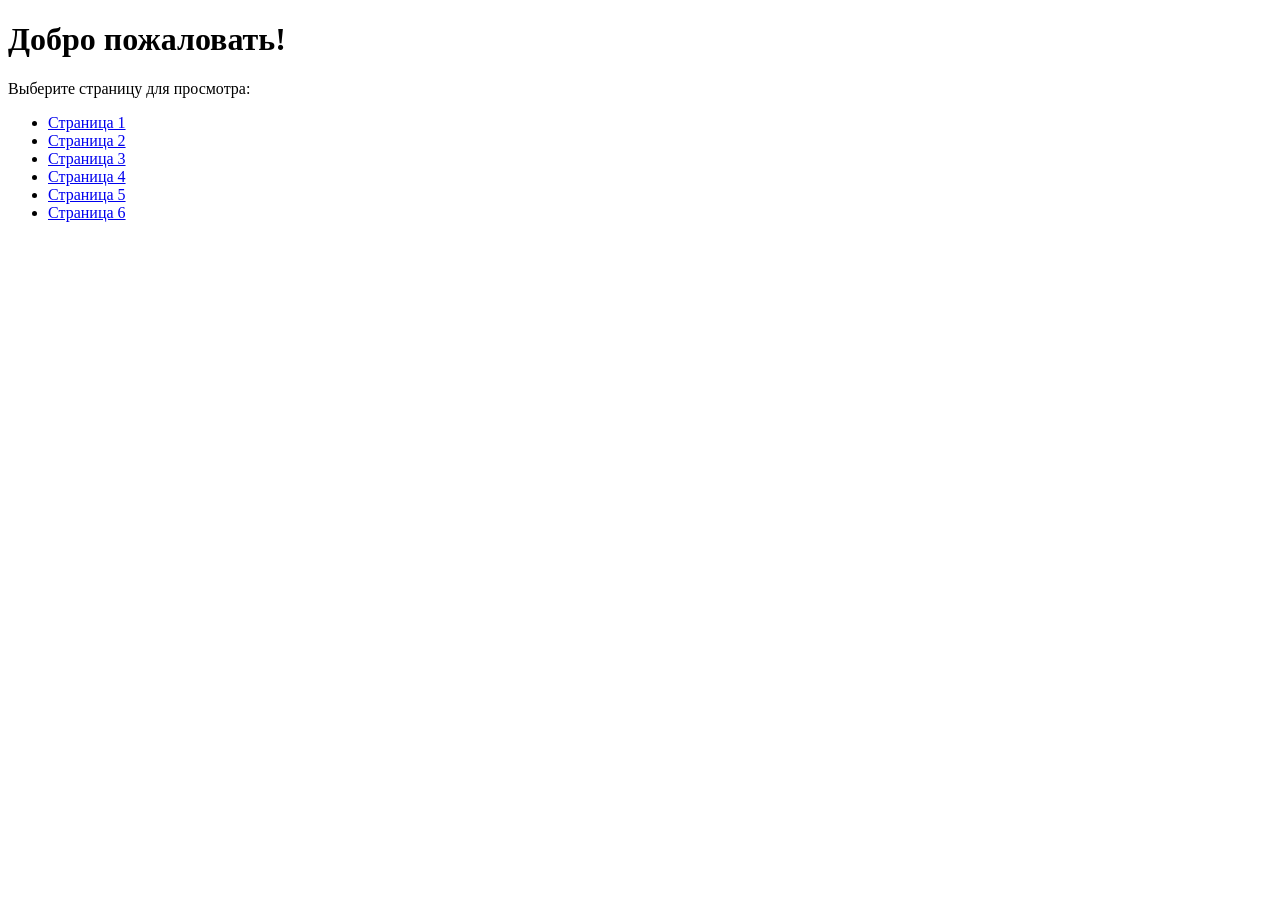
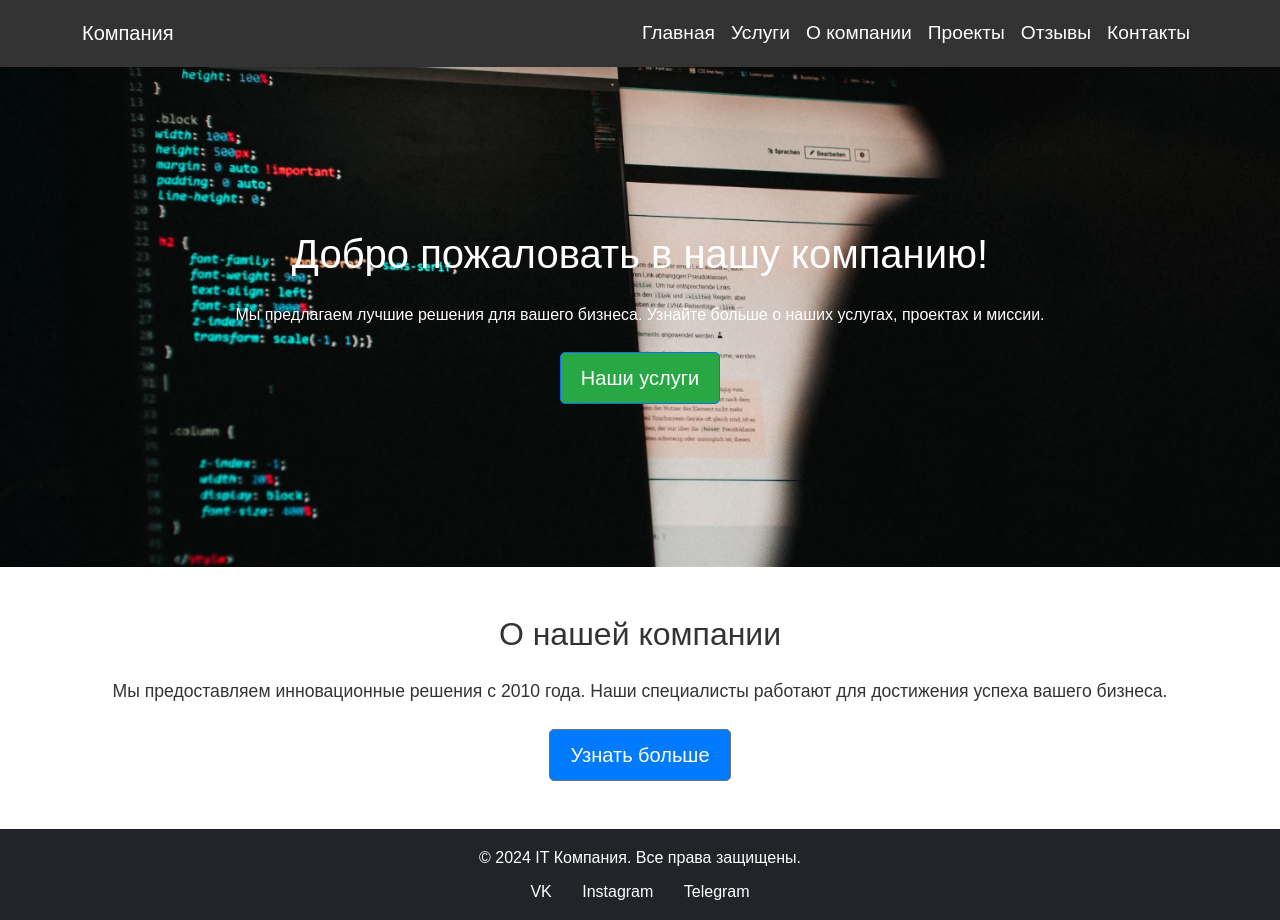
Before and after one commit to maksutov001/ITcompany, a plain HTML site: page index.html in a window 1280 px wide. Before the commit the page ends 800 px from the top, so only its background shows below. Drawn offline with nearby package versions, Linux system fonts and the light colour scheme.

Commit message:
Update index.html

```diff
--- a/index.html
+++ b/index.html
@@ -3,18 +3,61 @@
 <head>
     <meta charset="UTF-8">
     <meta name="viewport" content="width=device-width, initial-scale=1.0">
-    <title>Главная страница</title>
+    <title>Главная - Компания</title>
+    <link href="https://cdn.jsdelivr.net/npm/bootstrap@5.3.0/dist/css/bootstrap.min.css" rel="stylesheet">
+    <link rel="stylesheet" href="str1c.css">
+    <link rel="stylesheet" href="adap.css">
 </head>
 <body>
-    <h1>Добро пожаловать!</h1>
-    <p>Выберите страницу для просмотра:</p>
-    <ul>
-        <li><a href="1str.html">Страница 1</a></li>
-        <li><a href="str2.html">Страница 2</a></li>
-        <li><a href="str3.html">Страница 3</a></li>
-        <li><a href="str4.html">Страница 4</a></li>
-        <li><a href="str5.html">Страница 5</a></li>
-        <li><a href="str6.html">Страница 6</a></li>
-    </ul>
+
+    <header>
+<nav class="navbar navbar-expand-lg navbar-dark my-custom-bg">
+            <div class="container">
+                <a class="navbar-brand" href="1str.html">Компания</a>
+                <button class="navbar-toggler" type="button" data-bs-toggle="collapse" data-bs-target="#navbarNav" aria-controls="navbarNav" aria-expanded="false" aria-label="Toggle navigation">
+                    <span class="navbar-toggler-icon"></span>
+                </button>
+                <div class="collapse navbar-collapse" id="navbarNav">
+                    <ul class="navbar-nav ms-auto">
+                        <li class="nav-item"><a href="1str.html" class="nav-link">Главная</a></li>
+                        <li class="nav-item"><a href="str2.html" class="nav-link">Услуги</a></li>
+                        <li class="nav-item"><a href="str3.html" class="nav-link">О компании</a></li>
+                        <li class="nav-item"><a href="str4.html" class="nav-link">Проекты</a></li>
+                        <li class="nav-item"><a href="str5.html" class="nav-link">Отзывы</a></li>
+                        <li class="nav-item"><a href="str6.html" class="nav-link">Контакты</a></li>
+                    </ul>
+                </div>
+            </div>
+        </nav>
+    </header>
+
+    <section class="hero bg-light text-center py-5">
+        <div class="container">
+            <h1 class="mb-4">Добро пожаловать в нашу компанию!</h1>
+            <p class="mb-4">Мы предлагаем лучшие решения для вашего бизнеса. Узнайте больше о наших услугах, проектах и миссии.</p>
+            <a href="str2.html" class="btn btn-primary btn-lg">Наши услуги</a>
+        </div>
+    </section>
+
+    <section class="about py-5">
+        <div class="container text-center">
+            <h2 class="mb-4">О нашей компании</h2>
+            <p class="mb-4">Мы предоставляем инновационные решения с 2010 года. Наши специалисты работают для достижения успеха вашего бизнеса.</p>
+            <a href="str3.html" class="btn btn-secondary btn-lg">Узнать больше</a>
+        </div>
+    </section>
+
+    <footer class="footer bg-dark text-white py-3">
+        <div class="container text-center">
+            <p class="mb-2">&copy; 2024 IT Компания. Все права защищены.</p>
+            <div class="social-links">
+                <a href="https://vk.com/?u=2&to=L2FsX2ZlZWQucGhw" class="text-white me-3">VK</a>
+                <a href="https://www.instagram.com/accounts/onetap/?next=%2F" class="text-white me-3">Instagram</a>
+                <a href="https://t.me/Maksutovvvv" class="text-white">Telegram</a>
+            </div>
+        </div>
+    </footer>
+
+    <script src="https://cdn.jsdelivr.net/npm/bootstrap@5.3.0/dist/js/bootstrap.bundle.min.js"></script>
 </body>
 </html>
```
